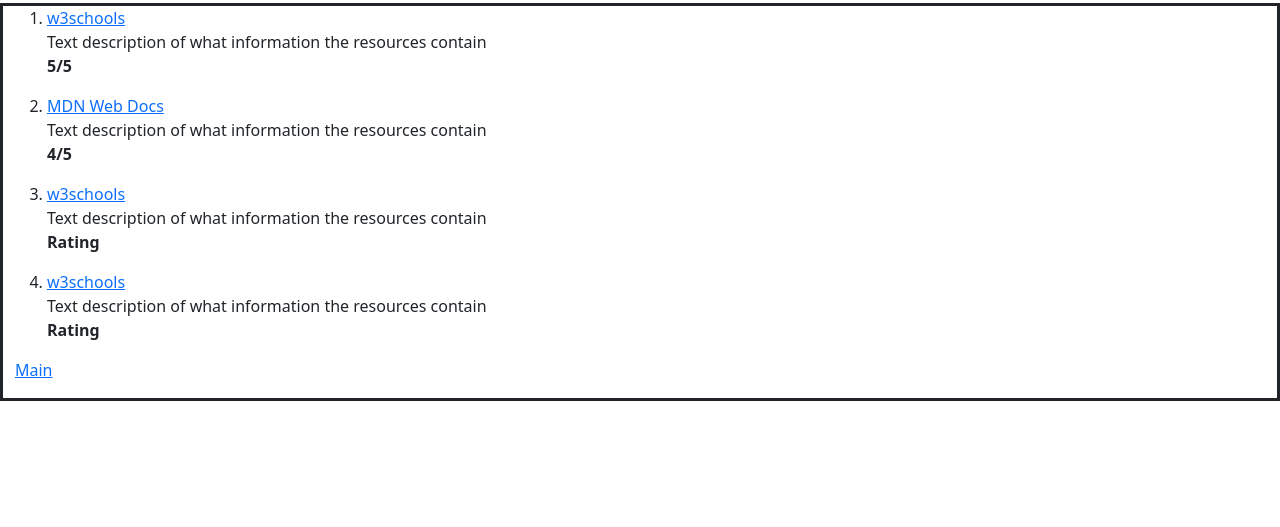
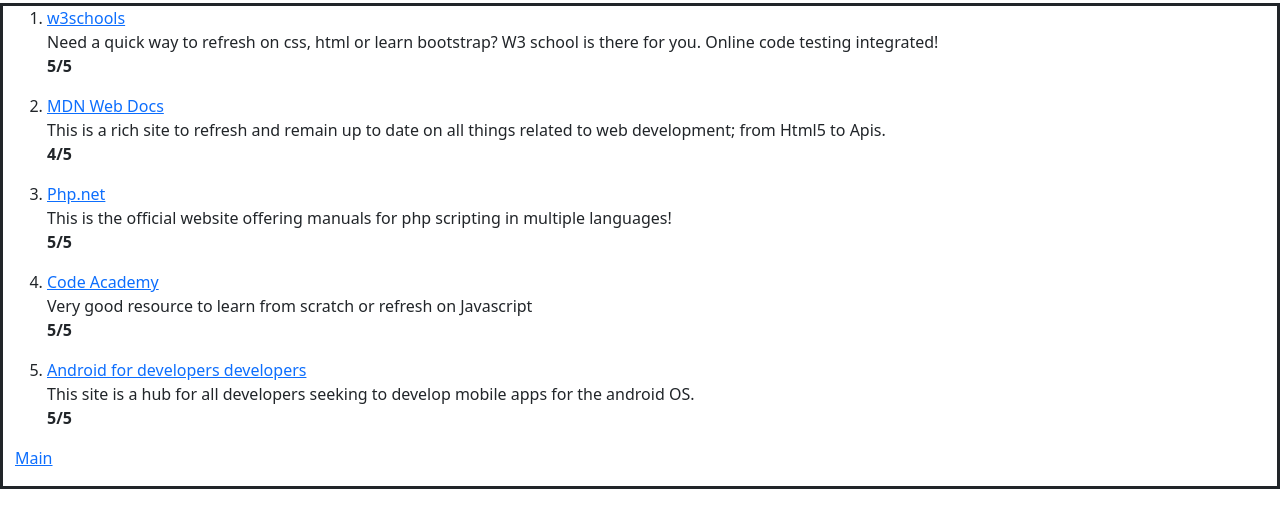
Before and after one commit to samtshiek/Webroot, a plain HTML site: page html/webresources.html in a window 1280 px wide. Shown: the part 53-580 px from the top of the page. Drawn offline with nearby package versions, Linux system fonts and the light colour scheme.

Commit message:
resources

```diff
--- a/html/webresources.html
+++ b/html/webresources.html
@@ -15,6 +15,11 @@
     <link href="https://cdn.jsdelivr.net/npm/bootstrap@5.0.2/dist/css/bootstrap.min.css"
     rel="stylesheet" integrity="sha384-EVSTQN3/azprG1Anm3QDgpJLIm9Nao0Yz1ztcQTwFspd3yD65VohhpuuCOmLASjC" crossorigin="anonymous">
 
+    <style>
+        a:hover {
+  color: rgb(255, 190, 105);
+}
+    </style>
   </head>
   <body>
       <h1>Web Resources</h1>
@@ -23,26 +28,32 @@
         <ol>
             <li>
                 <p><a href="http://w3schools.com">w3schools</a><br />
-                Text description of what information the resources contain<br />
+                Need a quick way to refresh on css, html or learn bootstrap? W3 school is there for you. Online code testing integrated!<br />
             <strong>5/5</strong></p>
             </li>
 
             <li>
-                <p><a href="https://developer.mozilla.org/en-US/docs/Web/CSS">MDN Web Docs</a><br />
-                Text description of what information the resources contain<br />
+                <p><a href="https://developer.mozilla.org/en-US/">MDN Web Docs</a><br />
+                This is a rich site to refresh and remain up to date on all things related to web development; from Html5 to Apis.<br />
             <strong>4/5</strong></p>
             </li>
 
             <li>
-                <p><a href="http://w3schools.com">w3schools</a><br />
-                Text description of what information the resources contain<br />
-            <strong>Rating</strong></p>
+                <p><a href="https://www.php.net/manual/en/">Php.net</a><br />
+                This is the official website offering manuals for php scripting in multiple languages!<br />
+            <strong>5/5</strong></p>
             </li>
 
             <li>
-                <p><a href="http://w3schools.com">w3schools</a><br />
-                Text description of what information the resources contain<br />
-            <strong>Rating</strong></p>
+                <p><a href="https://www.codecademy.com/learn/introduction-to-javascript">Code Academy</a><br />
+                Very good resource to learn from scratch or refresh on Javascript<br />
+            <strong>5/5</strong></p>
+            </li>
+
+            <li>
+                <p><a href="https://developer.android.com/docs">Android for developers developers</a><br />
+                This site is a hub for all developers seeking to develop mobile apps for the android OS.<br />
+            <strong>5/5</strong></p>
             </li>
         </ol>
         <p><a href="../index.html">Main</a></p>
```
